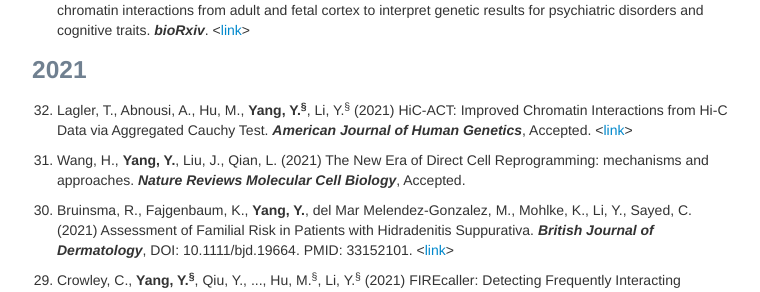
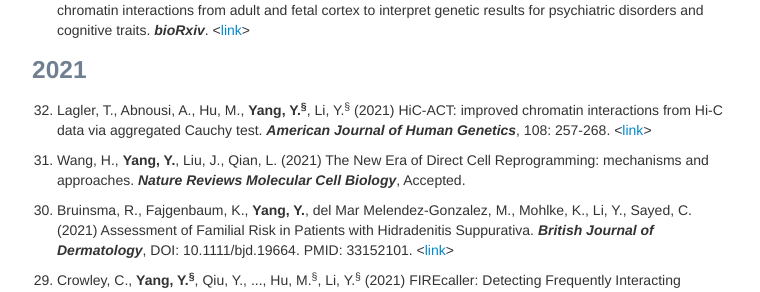
Before and after one commit to yycunc/yycunc.github.io, a Jekyll site: the page built from pages/pubs.md, in a window 1280 px wide and 900 px high, scrolled down 546 px. Shown: the part 158-450 px from the top of the window, without its empty margins (258-1018 px from the left). Built offline with Jekyll 4.4.1, drawn with Linux system fonts in a browser that asks for light colours.

Commit message:
Update pubs.md

```diff
--- a/pages/pubs.md
+++ b/pages/pubs.md
@@ -31,7 +31,7 @@ title: Yuchen Yang's publications
 <ol start="1"> <li>Giusti-Rodríguez, P.<sup>&dagger;</sup>, Lu, L.<sup>&dagger;</sup>, <b>Yang, Y.<sup>&dagger;</sup></b>, ..., Sullivan, P. (2021+) Using three-dimensional regulatory chromatin interactions from adult and fetal cortex to interpret genetic results for psychiatric disorders and cognitive traits. <i><b>bioRxiv</b></i>. <<a href="https://www.biorxiv.org/content/10.1101/406330v1.full">link</a>></li></ol>
 
 ### 2021
-<ol start="32"> <li> Lagler, T., Abnousi, A., Hu, M., <b>Yang, Y.<sup>&sect;</sup></b>, Li, Y.<sup>&sect;</sup> (2021) HiC-ACT: Improved Chromatin Interactions from Hi-C Data via Aggregated Cauchy Test. <i><b>American Journal of Human Genetics</b></i>, Accepted. <<a href="https://www.biorxiv.org/content/10.1101/2020.10.28.359869v1">link</a>></li></ol>
+<ol start="32"> <li> Lagler, T., Abnousi, A., Hu, M., <b>Yang, Y.<sup>&sect;</sup></b>, Li, Y.<sup>&sect;</sup> (2021) HiC-ACT: improved chromatin interactions from Hi-C data via aggregated Cauchy test. <i><b>American Journal of Human Genetics</b></i>, 108: 257-268. <<a href="https://www.sciencedirect.com/science/article/pii/S0002929721000094?dgcid=coauthor">link</a>></li></ol>
 
 <ol start="31"> <li>Wang, H., <b>Yang, Y.</b>, Liu, J., Qian, L. (2021) The New Era of Direct Cell Reprogramming: mechanisms and approaches. <i><b>Nature Reviews Molecular Cell Biology</b></i>, Accepted.</li></ol>
 
```
